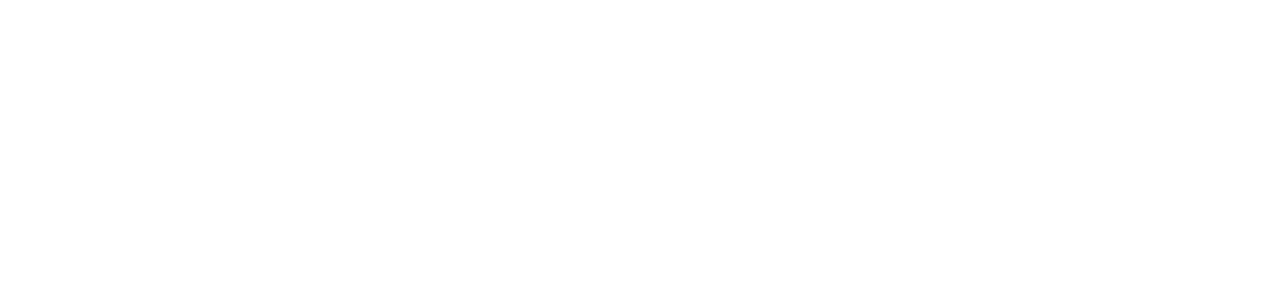
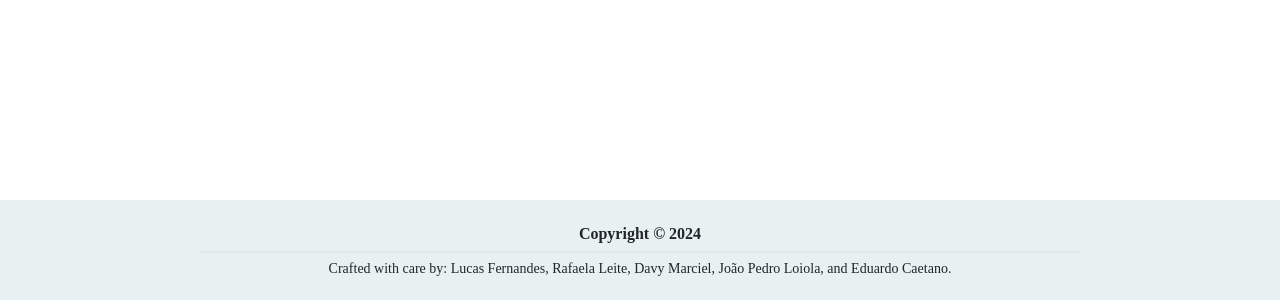
Before and after one commit to Lucasninevrau/SOFTWARE-Hoteis, a Next.js app: page / in a window 1280 px wide. Shown: the part 1276-1576 px from the top of the page. Before the commit the page ends 1476 px from the top, so only its background shows below. Built offline with nearby package versions, Linux system fonts and the light colour scheme.

Commit message:
Inclusão do Rodapé das Paginas

```diff
--- a/src/app/components/Pagina.js
+++ b/src/app/components/Pagina.js
@@ -1,6 +1,7 @@
 import { Container } from "react-bootstrap";
 import Menu from "./Menu";
 import BannerHome from "./BannerHome";
+import Rodape from "./Rodape";
 
 export default function Pagina(props){
     return(
@@ -13,6 +14,8 @@
                 {props.children}
             </Container>
 
+            <Rodape />
+
         </>
 
     )
--- /dev/null
+++ b/src/app/components/Rodape.js
@@ -0,0 +1,15 @@
+'use client'
+
+export default function Rodape() {
+    return (
+        <div style={{ background: "#E8F1F2", height: "100px", display: 'flex', flexDirection: 'column', alignItems: 'center', justifyContent: 'center', padding: '10px' }}>
+            <p style={{ margin: 0, fontFamily: 'Times New Roman', fontSize: '16px', fontWeight: 'bold' }}>
+                Copyright © 2024
+            </p>
+            <hr style={{ width: '70%', border: '1px solid #ccc', margin: '5px 0' }} />
+            <p style={{ margin: 0, fontFamily: 'Times New Roman', textAlign: 'center', fontSize: '14px' }}>
+                Crafted with care by: Lucas Fernandes, Rafaela Leite, Davy Marciel, João Pedro Loiola, and Eduardo Caetano.
+            </p>
+        </div>
+    )
+}
```
